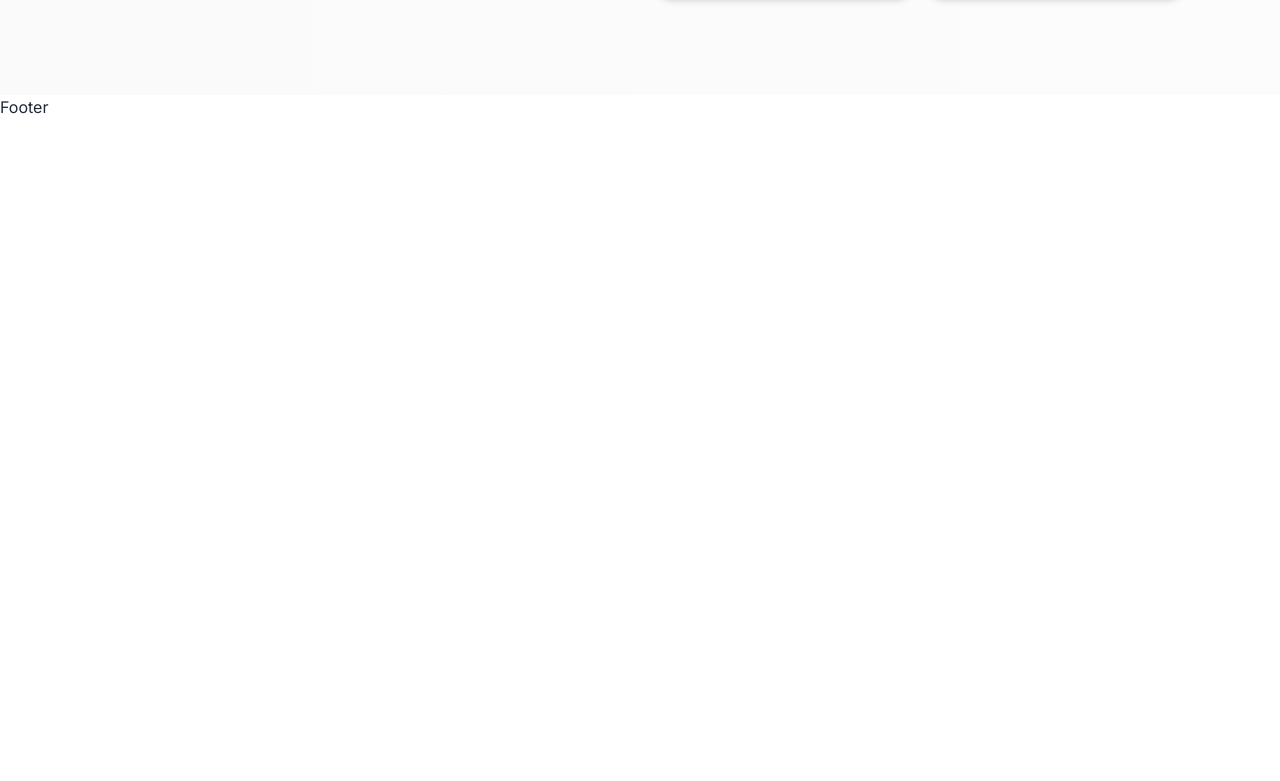
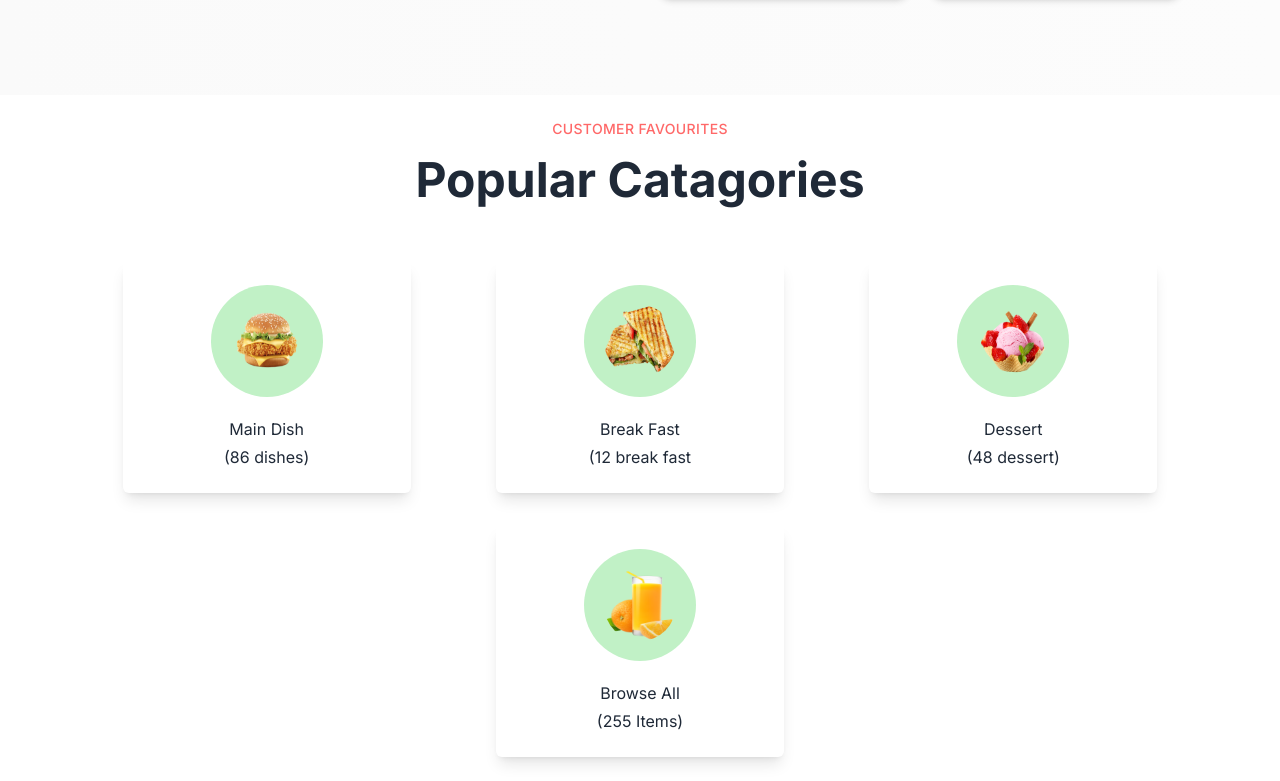
Before and after one commit to Nadeesha-Tennakoon/FOODI-APP, a React (Vite) app in the folder foodi-client/: page / in a window 1280 px wide. Shown: the part 674-1455 px from the top of the page. Before the commit the page ends 800 px from the top, so only its background shows below. Built offline with nearby package versions, Linux system fonts and the light colour scheme.

Commit message:
HomePage Catagories

```diff
--- a/foodi-client/src/App.css
+++ b/foodi-client/src/App.css
@@ -11,3 +11,11 @@ header {
 .section-container {
   @apply max-w-screen-2xl container mx-auto xl:px-24 px-4;
 }
+
+.subtitle {
+  @apply text-red uppercase tracking-wide font-medium text-sm;
+}
+
+.title {
+  @apply text-4xl md:text-5xl font-bold my-2 md:leading-snug leading-snug;
+}
--- a/foodi-client/src/layout/Main.jsx
+++ b/foodi-client/src/layout/Main.jsx
@@ -8,7 +8,6 @@ const Main = () => {
     <div>
       <Navbar />
       <Outlet />
-      <footer>Footer</footer>
     </div>
   );
 };
--- /dev/null
+++ b/foodi-client/src/pages/home/Catagories.jsx
@@ -0,0 +1,62 @@
+import React from "react";
+
+const catagoryItems = [
+  {
+    id: 1,
+    title: "Main Dish",
+    des: "(86 dishes)",
+    image: "/images/home/category/img1.png",
+  },
+  {
+    id: 2,
+    title: "Break Fast",
+    des: "(12 break fast",
+    image: "/images/home/category/img2.png",
+  },
+  {
+    id: 3,
+    title: "Dessert",
+    des: "(48 dessert)",
+    image: "/images/home/category/img3.png",
+  },
+  {
+    id: 4,
+    title: "Browse All",
+    des: "(255 Items)",
+    image: "/images/home/category/img4.png",
+  },
+];
+
+const Catagories = () => {
+  return (
+    <div className="section-container py-6">
+      <div className="text-center">
+        <p className="subtitle">Customer Favourites</p>
+        <h2 className="title">Popular Catagories</h2>
+      </div>
+      {/* Catagory cards */}
+      <div className="flex flex-col sm:flex-row flex-wrap gap-8 justify-around items-center mt-12">
+        {catagoryItems.map((item, i) => (
+          <div
+            key={i}
+            className="shadow-lg rounded-md bg-white py-6 px-5 w-72 mx-auto text-center cursor-pointer hover:-translate-y-4 duration-300 transition-all"
+          >
+            <div className="flex w-full mx-auto items-center justify-center">
+              <img
+                src={item.image}
+                alt=""
+                className="bg-[#C1F1C6] p-5 rounded-full w-28 h-28"
+              />
+            </div>
+            <div className="mt-5 space-y-1">
+              <h5>{item.title}</h5>
+              <p>{item.des}</p>
+            </div>
+          </div>
+        ))}
+      </div>
+    </div>
+  );
+};
+
+export default Catagories;
--- a/foodi-client/src/pages/home/Home.jsx
+++ b/foodi-client/src/pages/home/Home.jsx
@@ -1,10 +1,12 @@
 import React from "react";
 import Banner from "../../components/Banner";
+import Catagories from "./Catagories";
 
 const Home = () => {
   return (
     <div>
       <Banner />
+      <Catagories />
     </div>
   );
 };
```
